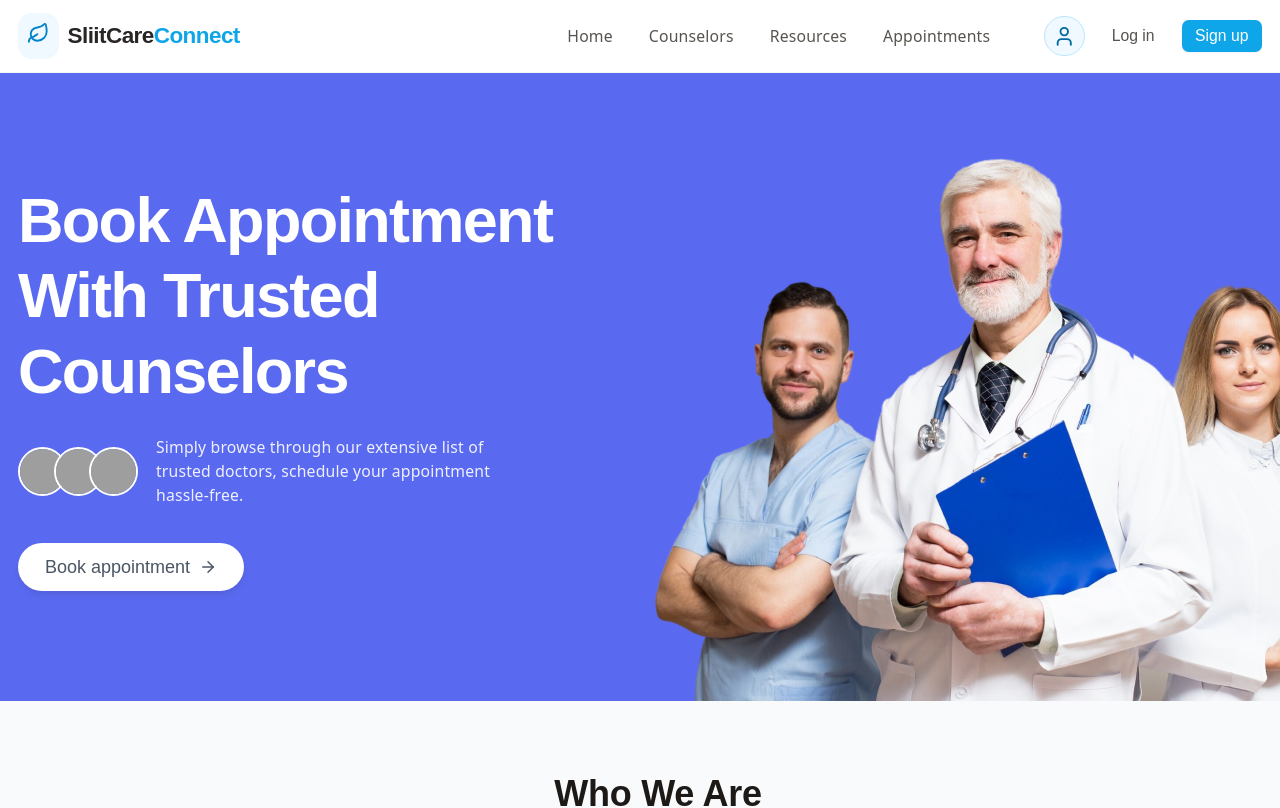
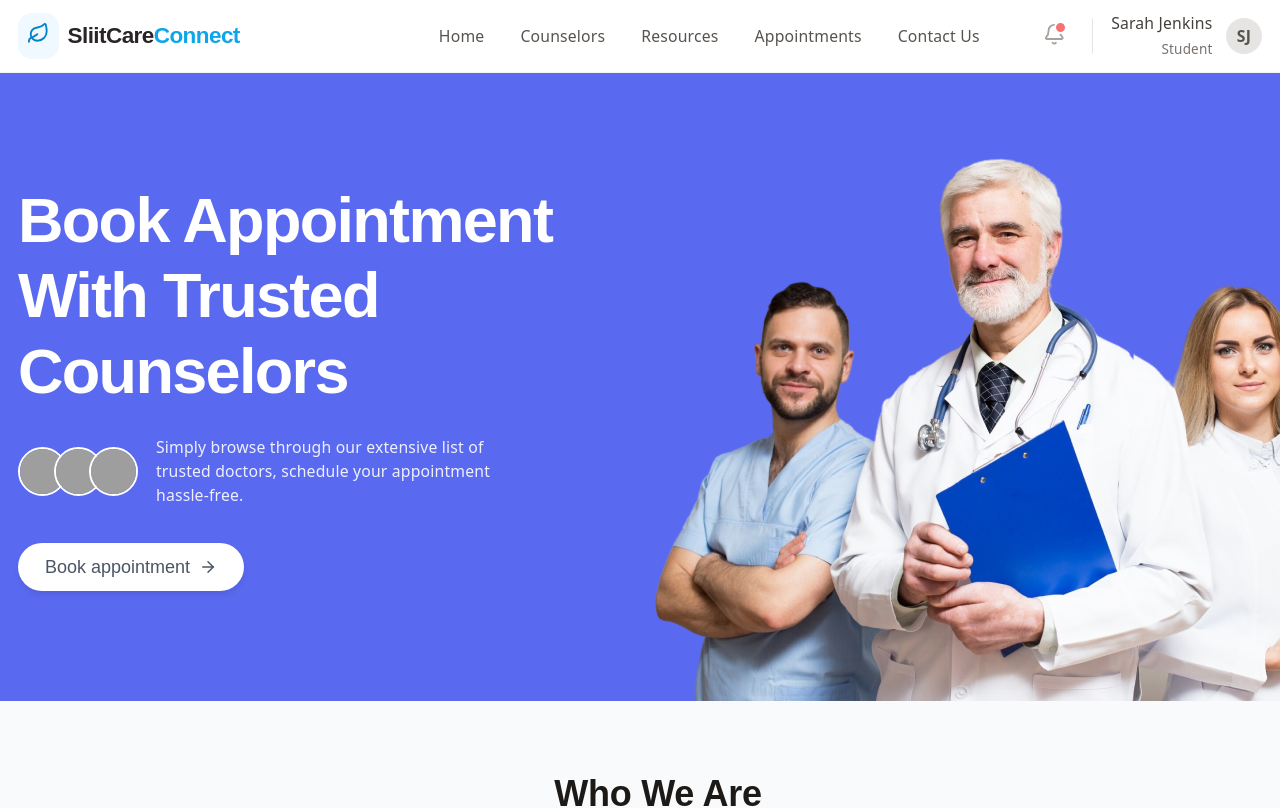
Before and after one commit to Smethmindu/SliitCareConnect, a React app in the folder frontend/: page / in a window 1280 px wide. Shown: the top 808 px of the page. Built offline with nearby package versions, Linux system fonts and the light colour scheme; grey boxes are pictures that could not be loaded; the HTML template or start-up script is replaced by a standard one.

Commit message:
frontend layout updates with landing page changes

```diff
--- a/frontend/src/components/layout/DashboardLayout.jsx
+++ b/frontend/src/components/layout/DashboardLayout.jsx
@@ -151,13 +151,12 @@ export function DashboardLayout() {
                 margin: "0 0.25rem",
               }}
             ></div>
-            <Link
-              to="/settings"
+            <div
               style={{
                 display: "flex",
                 alignItems: "center",
                 gap: "0.75rem",
-                textDecoration: "none",
+                cursor: "default",
               }}
             >
               <div style={{ textAlign: "right" }}>
@@ -192,7 +191,7 @@ export function DashboardLayout() {
               >
                 SJ
               </div>
-            </Link>
+            </div>
           </div>
         </div>
       </header>
--- a/frontend/src/components/layout/MainLayout.jsx
+++ b/frontend/src/components/layout/MainLayout.jsx
@@ -1,5 +1,5 @@
 import { Outlet, Link } from "react-router-dom";
-import { LeafIcon, UserIcon } from "lucide-react";
+import { LeafIcon, BellIcon } from "lucide-react";
 
 export function MainLayout() {
   const containerStyle = {
@@ -146,6 +146,17 @@ export function MainLayout() {
               >
                 Appointments
               </Link>
+              <Link
+                to="#"
+                style={{
+                  fontSize: "0.875rem",
+                  fontWeight: 500,
+                  color: "#57534e",
+                  textDecoration: "none",
+                }}
+              >
+                Contact Us
+              </Link>
               <div
                 style={{
                   display: "flex",
@@ -154,64 +165,80 @@ export function MainLayout() {
                   marginLeft: "1rem",
                 }}
               >
-                <Link to="/dashboard" style={{ textDecoration: "none" }}>
                 <button
+                  style={{
+                    padding: "0.5rem",
+                    color: "#a8a29e",
+                    background: "none",
+                    border: "none",
+                    position: "relative",
+                    cursor: "pointer",
+                  }}
+                  title="Notifications"
+                >
+                  <BellIcon style={{ height: "1.25rem", width: "1.25rem" }} />
+                  <span
+                    style={{
+                      position: "absolute",
+                      top: "0.375rem",
+                      right: "0.375rem",
+                      height: "0.5rem",
+                      width: "0.5rem",
+                      backgroundColor: "#f87171",
+                      borderRadius: "50%",
+                      border: "2px solid white",
+                    }}
+                  ></span>
+                </button>
+                <div
+                  style={{
+                    height: "2rem",
+                    width: "1px",
+                    backgroundColor: "#e7e5e4",
+                    margin: "0 0.25rem",
+                  }}
+                ></div>
+                <div
                   style={{
                     display: "flex",
                     alignItems: "center",
-                      justifyContent: "center",
-                      height: "2.25rem",
-                      width: "2.25rem",
-                      borderRadius: "50%",
-                      backgroundColor: "#f0f9ff",
-                      color: "#0369a1",
-                      border: "1px solid #bae6fd",
-                      cursor: "pointer",
-                      outline: "none",
-                      transition: "all 0.2s",
+                    gap: "0.75rem",
+                    cursor: "default",
                   }}
-                    title="Profile Dashboard"
                 >
-                    <UserIcon style={{ height: "1.25rem", width: "1.25rem" }} />
-                  </button>
-                </Link>
-                <Link to="/login" style={{ textDecoration: "none" }}>
-                  <button
+                  <div style={{ textAlign: "right" }}>
+                    <p
                       style={{
-                      padding: "0.375rem 0.75rem",
                         fontSize: "0.875rem",
                         fontWeight: 500,
-                      color: "#57534e",
-                      backgroundColor: "transparent",
-                      border: "none",
-                      borderRadius: "0.375rem",
-                      cursor: "pointer",
-                      outline: "none",
-                      transition: "background-color 0.3s",
+                        color: "#44403c",
+                        margin: 0,
                       }}
                     >
-                    Log in
-                  </button>
-                </Link>
-                <Link to="/register" style={{ textDecoration: "none" }}>
-                  <button
+                      Sarah Jenkins
+                    </p>
+                    <p style={{ fontSize: "0.75rem", color: "#78716c", margin: 0 }}>
+                      Student
+                    </p>
+                  </div>
+                  <div
                     style={{
-                      padding: "0.375rem 0.75rem",
+                      position: "relative",
+                      display: "inline-flex",
+                      alignItems: "center",
+                      justifyContent: "center",
+                      height: "2rem",
+                      width: "2rem",
+                      borderRadius: "50%",
+                      backgroundColor: "#e7e5e4",
+                      color: "#57534e",
                       fontSize: "0.875rem",
-                      fontWeight: 500,
-                      color: "white",
-                      backgroundColor: "#0ea5e9",
-                      border: "none",
-                      borderRadius: "0.375rem",
-                      cursor: "pointer",
-                      outline: "none",
-                      transition: "background-color 0.3s",
-                      boxShadow: "0 1px 2px rgba(0,0,0,0.05)",
+                      fontWeight: "bold",
                     }}
                   >
-                    Sign up
-                  </button>
-                </Link>
+                    SJ
+                  </div>
+                </div>
               </div>
             </div>
           </nav>
--- a/frontend/src/pages/LandingPage.jsx
+++ b/frontend/src/pages/LandingPage.jsx
@@ -335,10 +335,10 @@ export function LandingPage() {
                   marginBottom: "2.5rem",
                 }}
               >
-                Join thousands of students who have already taken the first step
-                towards better mental health.
+                Browse our trusted counselors and book a session that fits your
+                schedule — in just a few clicks.
               </p>
-              <Link to="/register" style={{ textDecoration: "none" }}>
+              <Link to="/counselors" style={{ textDecoration: "none" }}>
                 <button
                   style={{
                     padding: "1rem 2rem",
@@ -354,7 +354,7 @@ export function LandingPage() {
                     boxShadow: "0 4px 6px -1px rgba(0,0,0,0.1)",
                   }}
                 >
-                  Create Free Account
+                  Book a Session
                 </button>
               </Link>
             </div>
```
Lines whose indentation alone changed are shown as unchanged.
